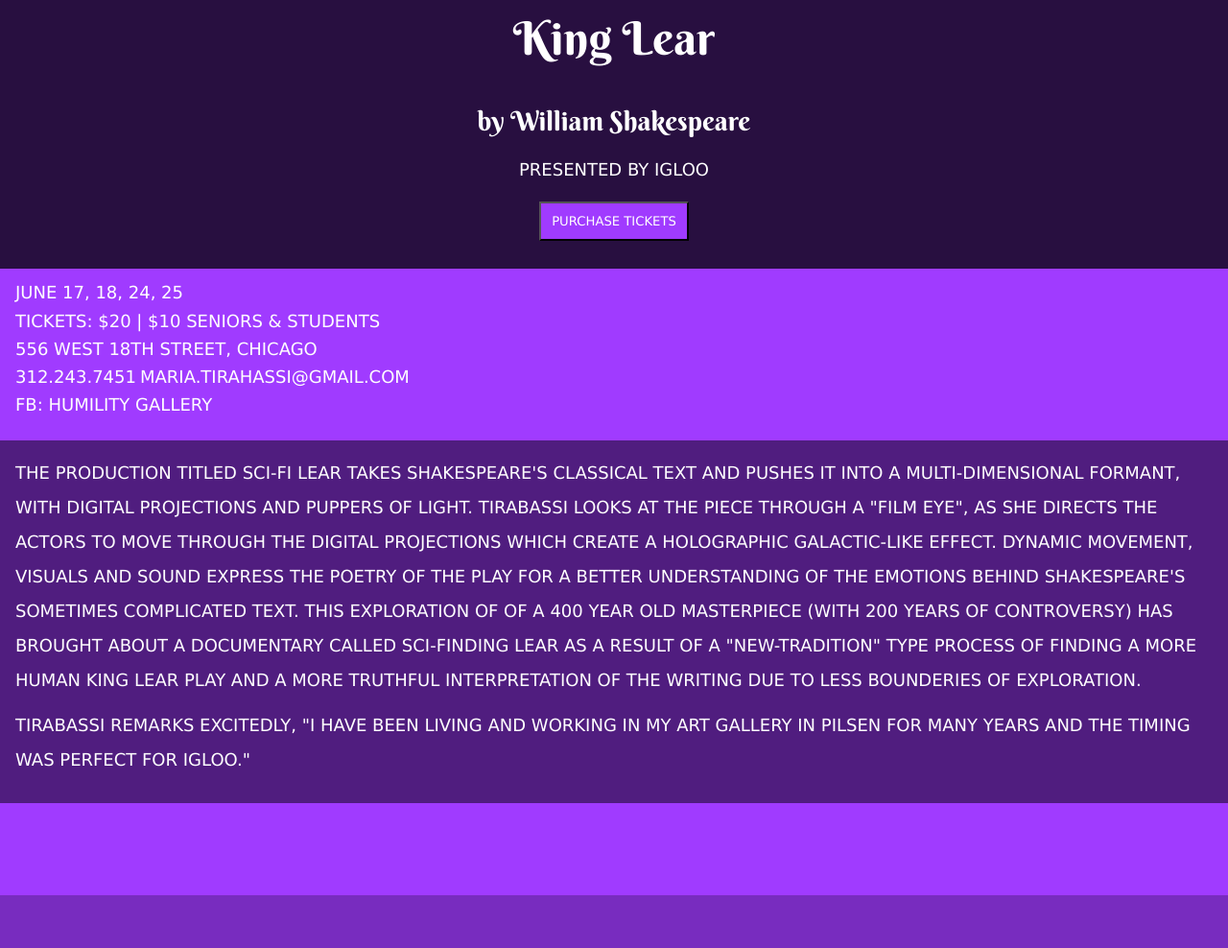
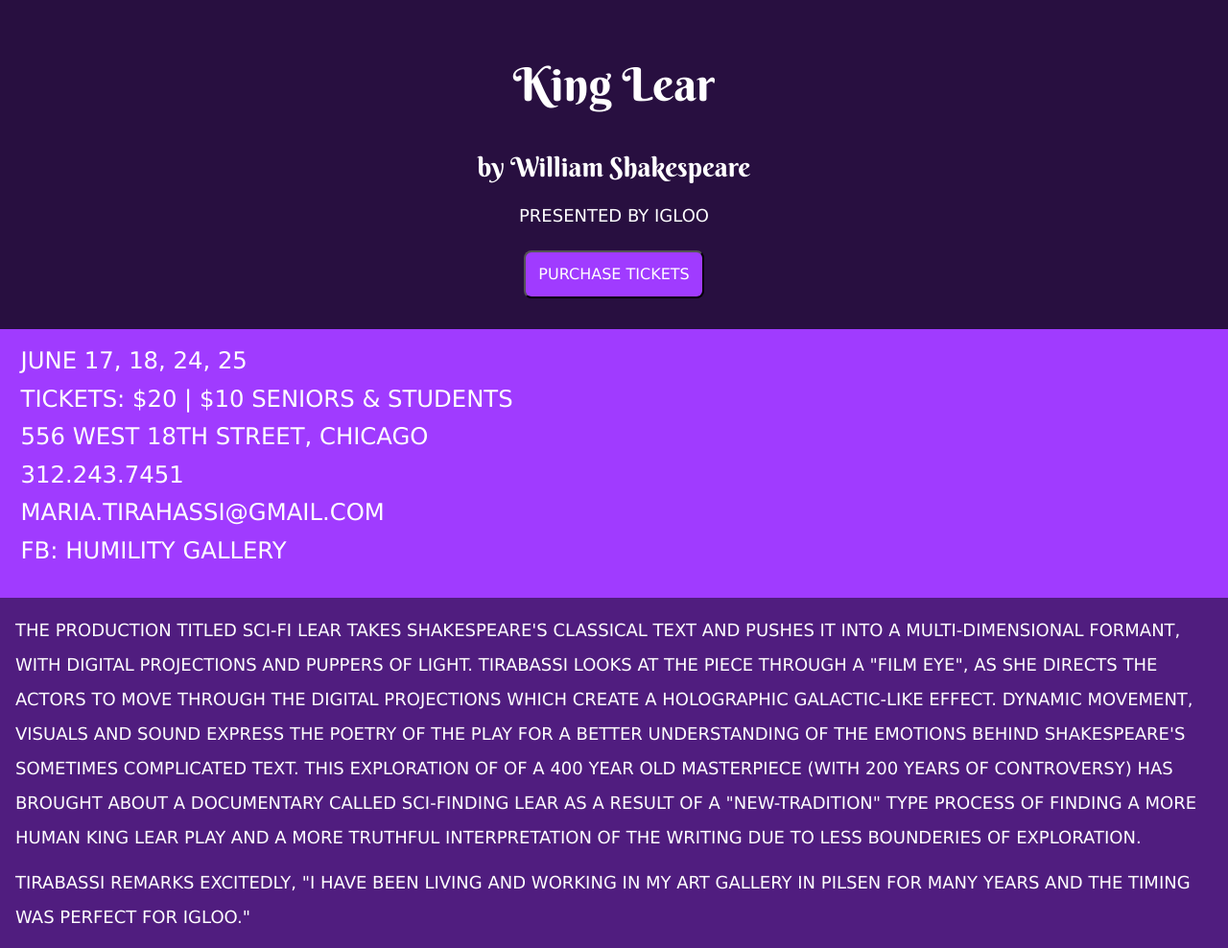
Before and after one commit to reneeweaver/kinglear, a plain HTML site: page index.html in a window 1280 px wide. Shown: the top 988 px of the page at 96% size. Drawn offline with Linux system fonts and the light colour scheme.

Commit message:
font mods and button mod

```diff
--- a/index.html
+++ b/index.html
@@ -20,7 +20,7 @@
 	<p>June 17, 18, 24, 25</p>
 	<p>Tickets: &#36;20 | &#36;10 Seniors &amp; Students</p>
 	<p>556 West 18th Street, Chicago</p>
-	<a href="tel:13122437451">312.243.7451</a>
+	<a href="tel:13122437451">312.243.7451</a><br>
 	<a href="mailto:maria.tirahassi@gmail.com">Maria.Tirahassi&#64;gmail.com</a>
 	<p>FB: Humility Gallery</p>
 	</div>
--- a/screen.css
+++ b/screen.css
@@ -62,6 +62,7 @@ h1, h2{
 
 h1 {
 	font-size: 3em;
+	padding-top: 1em;
 	text-align: center;
 }
 
@@ -82,10 +83,11 @@ input {
     appearance: button;
 
   background-color: #A03BFF;
+	border-radius: 0.5em;
 	color: #fff;
 	display: block;
 	font-family: geneva, sans-serif;
-	font-size: 0.825em;
+	font-size: 1em;
   margin: 1em auto 1em auto;
 	padding: 0.825em;
   text-decoration: none;
@@ -110,6 +112,7 @@ input {
 
 #schedule {
 	background-color: #A03BFF;
+	font-size: 1.35em;
 	min-height: 4em;
 }
 
```
